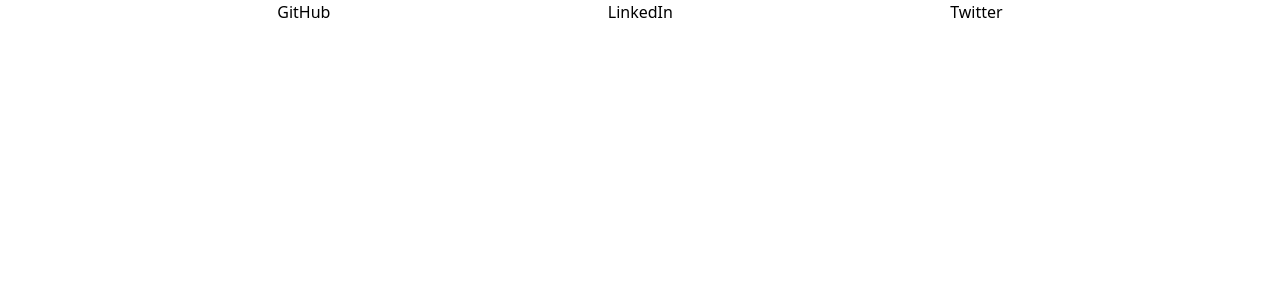
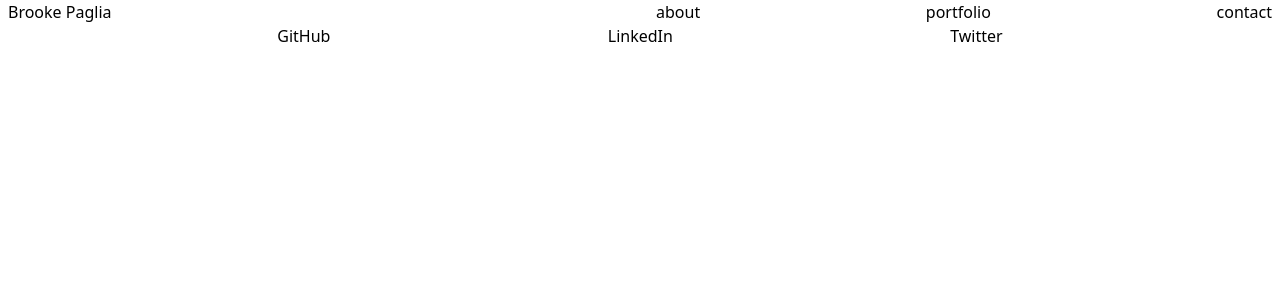
Before and after one commit to BrookesCodeStuff/react-personal-portfolio, a React (Create React App) app: page / in a window 1280 px wide. Shown: the top 300 px of the page. Built offline with nearby package versions, Linux system fonts and the light colour scheme.

Commit message:
added basic Nav component to App

```diff
--- a/public/index.html
+++ b/public/index.html
@@ -2,12 +2,12 @@
 <html lang="en">
   <head>
     <meta charset="utf-8" />
-    <link rel="icon" href="%PUBLIC_URL%/favicon.ico" />
+    <!-- <link rel="icon" href="%PUBLIC_URL%/favicon.ico" /> -->
     <meta name="viewport" content="width=device-width, initial-scale=1" />
     <meta
       name="description"
       content="The personal portfolio site of Brooke Paglia" />
-    <link rel="apple-touch-icon" href="%PUBLIC_URL%/logo192.png" />
+    <!-- <link rel="apple-touch-icon" href="%PUBLIC_URL%/logo192.png" /> -->
     <!--
       manifest.json provides metadata used when your web app is installed on a
       user's mobile device or desktop. See https://developers.google.com/web/fundamentals/web-app-manifest/
--- a/src/App.js
+++ b/src/App.js
@@ -1,6 +1,22 @@
-import React from "react";
+import React, { useState } from "react";
+import Nav from "./components/Nav";
 import Footer from "./components/Footer";
+
 function App() {
-  return <Footer />;
+  const [links, setLinks] = useState(["about", "portfolio", "contact"]);
+  const [currentLink, setCurrentLink] = useState(links[0]);
+
+  return (
+    <>
+      <Nav
+        links={links}
+        setLinks={setLinks}
+        currentLink={currentLink}
+        setCurrentLink={setCurrentLink}
+      />
+      <main></main>
+      <Footer />
+    </>
+  );
 }
 export default App;
--- a/src/components/Nav.js
+++ b/src/components/Nav.js
@@ -0,0 +1,20 @@
+import React from "react";
+
+function Nav(props) {
+  return (
+    <header className="flex flex-col md:flex-row justify-evenly">
+      <h2 className="mx-2 basis-1/2">Brooke Paglia</h2>
+      <nav className="basis-1/2 place-content-end">
+        <ul className="flex flex-col md:flex-row justify-between">
+          {props.links.map((link) => (
+            <li className="mx-2" key={link}>
+              {link}
+            </li>
+          ))}
+        </ul>
+      </nav>
+    </header>
+  );
+}
+
+export default Nav;
```
